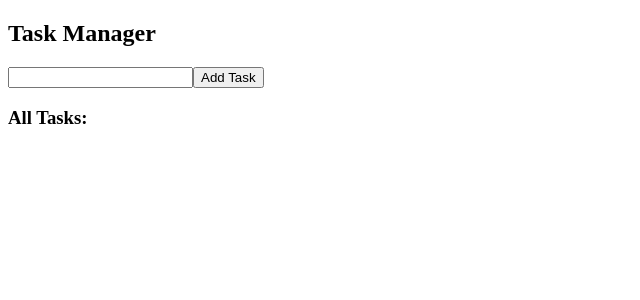
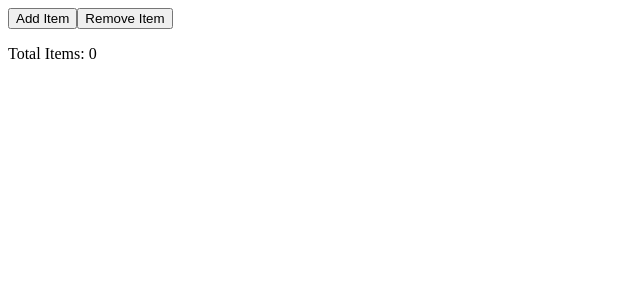
Before and after one commit to Rohitsingh1302/Reactjs, a React (Vite) app in the folder lpuclass/: page / in a window 1280 px wide. Shown: the top 300 px of the page, without its empty margins (0-640 px from the left). Built offline with nearby package versions, Linux system fonts and the light colour scheme; the HTML template or start-up script is replaced by a standard one.

Commit message:
done with etp of react

```diff
--- a/lpuclass/src/App.jsx
+++ b/lpuclass/src/App.jsx
@@ -1,37 +1,9 @@
-import { useReducer, useState } from 'react'
-import todoReducer from './redux/ToDoReducer'
-function App() {
-  const [state, dispatch] = useReducer(todoReducer, { todos: [] })
-  const [task, setTask] = useState("")
-
-  const addTask = () => {
-    dispatch({
-      type: 'ADD_TASK',
-      payload: task
-    })
-    setTask("")
-  }
-
-  const deleteTask = (id) => {
-    dispatch({
-      type: 'DELETE_TASK',
-      payload: id
-    })
-  }
-
-  return(
-    <div>
-      <h2>Task Manager</h2>
-      <input type="text" value={task} onChange={(e) => setTask(e.target.value)} />
-      <button onClick={addTask}>Add Task</button>
-      <h3>All Tasks: </h3>
-      <ul>{state.todos.map((item, idx) =>
-        <li key={idx}>
-        {idx}{item} <button onClick={() => deleteTask(idx)}>Delete Task</button>
-        </li>)}
-      </ul>
-    </div>
+import ShoppingCart from "./classcodes/etp";;
+function App(){
+  return (
+      <>
+      <ShoppingCart/>
+      </>
   )
 }
-
 export default App;
--- /dev/null
+++ b/lpuclass/src/classcodes/etp.jsx
@@ -0,0 +1,14 @@
+import { useState } from "react";
+const ShoppingCart = () => {
+  const [cart, setCart] = useState([]);
+  const addItem = () => setCart([...cart, "Item"]);
+  const removeItem = () => setCart(cart.slice(0, -1));
+  return (
+    <div>
+      <button onClick={addItem}>Add Item</button>
+      <button onClick={removeItem}>Remove Item</button>
+      <p>Total Items: {cart.length}</p>
+    </div>
+  );
+};
+export default ShoppingCart;
```
Also changed, not shown: lpuclass/src/classcodes/helloworld.jsx (added, +9 -0 lines), lpuclass/src/redux/app.jsx.txt (added).
